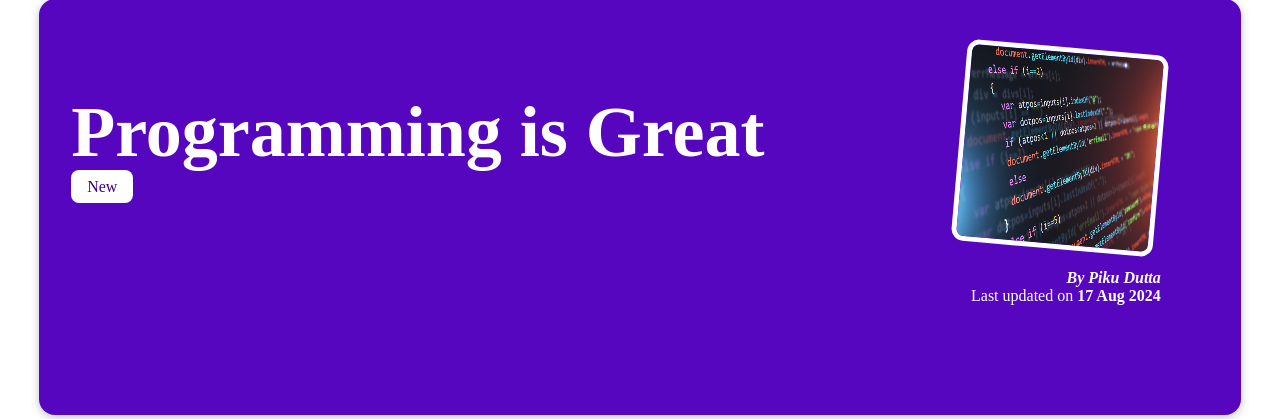
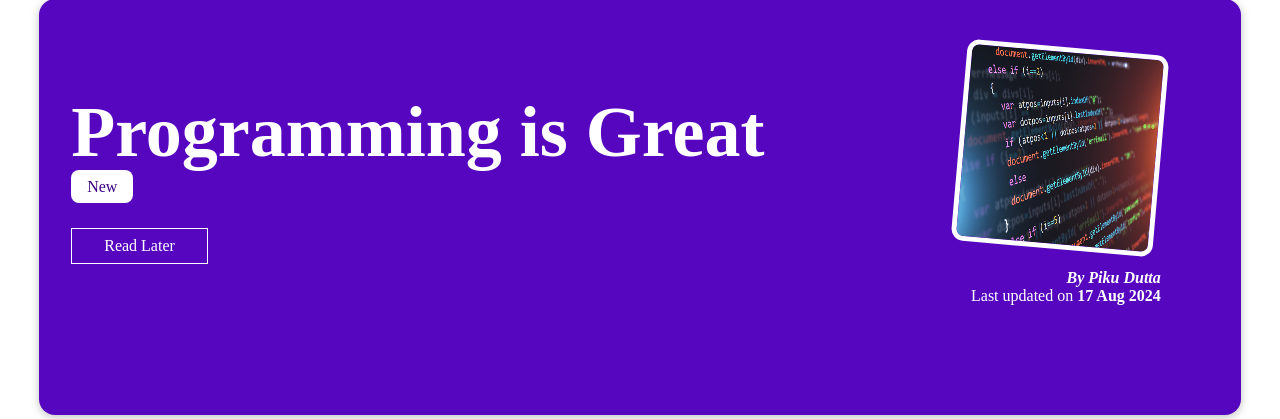
Before and after one commit to Manoj-Ghosh/U_course_my_site_project, a Django app: page /posts/Programming in a window 1280 px wide. Shown: the part 227-646 px from the top of the page. Run offline with Django 5.2, Linux system fonts and the light colour scheme; data comes from the database, SQL or seed files in the repository.

Commit message:
read later button added in the post detail page and css style also added for that button

```diff
--- a/My_Site/blog/static/blog/post-detail.css
+++ b/My_Site/blog/static/blog/post-detail.css
@@ -47,6 +47,27 @@
   #summary time {
     font-weight: bold;
   }
+
+  #read-later{
+    margin: 2rem 0;
+  }
+
+  #read-later button{
+    background-color: transparent;
+    border: 1px solid white;
+    padding: 0.5rem 2rem;
+    font: inherit;
+    color: white;
+    cursor: pointer;
+  }
+
+  #read-later button:hover,
+  #read-later button:active{
+    background-color: white;
+    color: #390281;
+  }
+
+
 
   main {
     width: 90%;
--- a/My_Site/blog/templates/blog/post-detail.html
+++ b/My_Site/blog/templates/blog/post-detail.html
@@ -35,6 +35,10 @@
                 <span class = "tag">{{ tag.caption }}</span>
             {% endfor %}
 
+        </div>
+
+        <div id = "read-later">
+            <button>Read Later</button>
         </div>
 
         <article>
```
